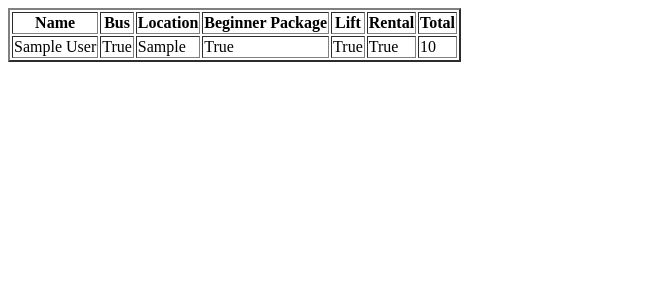
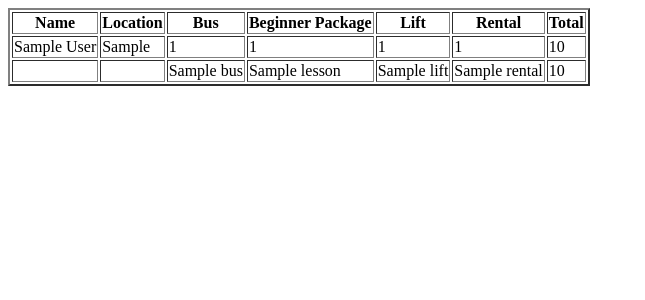
Before and after one commit to zcmyth/start, a Flask app: template client/templates/status.html in a window 1280 px wide. Shown: the top 300 px of the page, without its empty margins (0-645 px from the left). Run offline with Flask 2, Linux system fonts and the light colour scheme; tables that the repository leaves empty hold one stand-in row (Sample ...); the template is opened without the code that fills it: values named after a table or form of the project are taken from there, most other values are stand-ins (such as "Sample title", 1, 10 or a date in 2020).

Commit message:
update status page

```diff
--- a/client/templates/status.html
+++ b/client/templates/status.html
@@ -22,14 +22,23 @@
   {% for order in orders %}
     <tr>
       <td>{{order.first_name}} {{order.last_name}}</td>
-      <td>{{order.bus}}</td>
       <td>{{order.location}}</td>
-      <td>{{order.lesson}}</td>
-      <td>{{order.lift}}</td>
-      <td>{{order.rental}}</td>
+      <td>{{order.bus + 0}}</td>
+      <td>{{order.lesson + 0}}</td>
+      <td>{{order.lift + 0}}</td>
+      <td>{{order.rental + 0}}</td>
       <td>{{order.total}}</td>
     </tr>
   {% endfor %}
+    <tr>
+      <td></td>
+      <td></td>
+      <td>{{status.bus}}</td>
+      <td>{{status.lesson}}</td>
+      <td>{{status.lift}}</td>
+      <td>{{status.rental}}</td>
+      <td>{{status.total}}</td>
+    </tr>
   </table>
 </body>
 
```
Also changed, not shown: other parts of client/templates/status.html (+1 -1 lines), server/start/events.py (+19 -2 lines).
